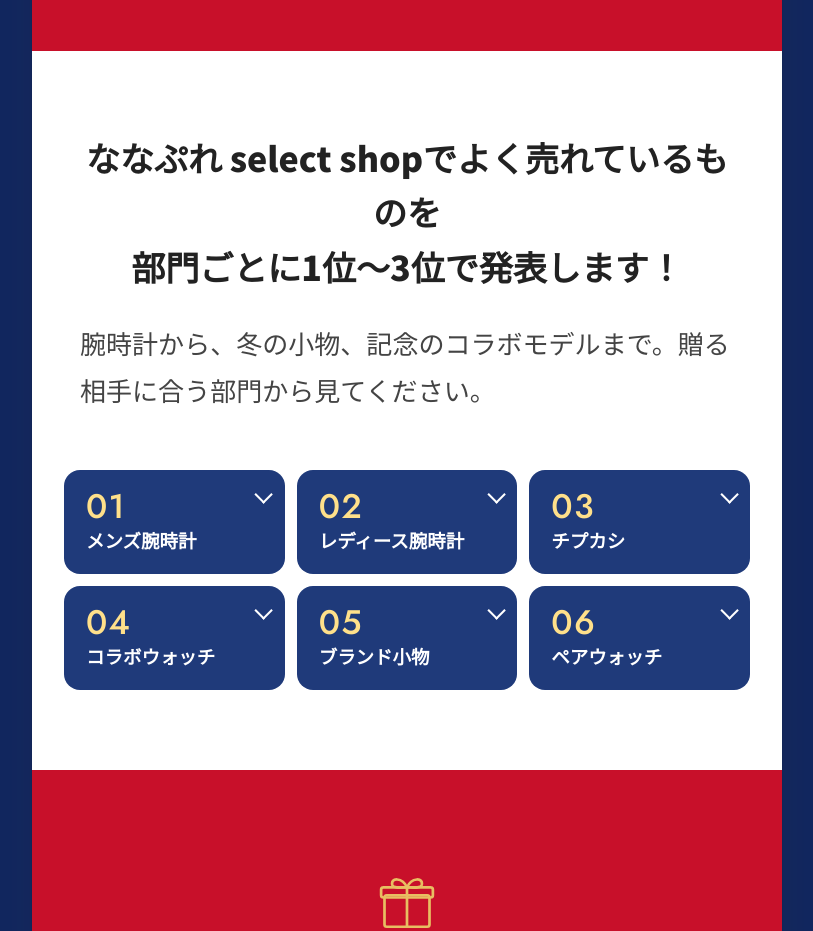
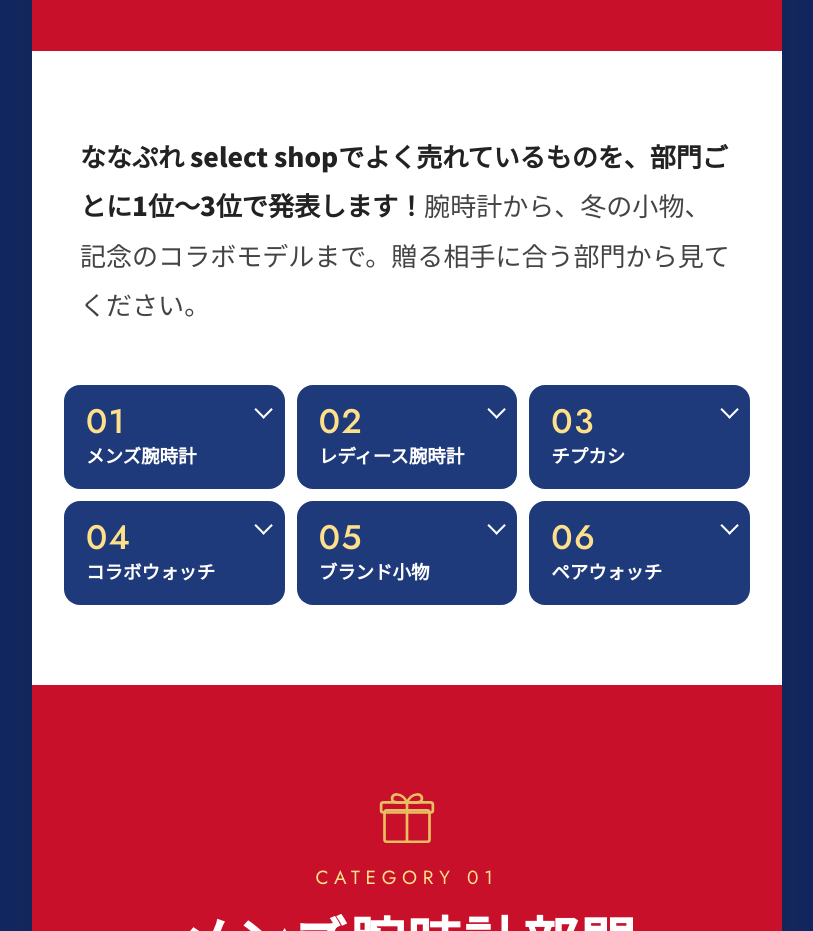
Before and after one commit to sakikohatakeyama/7ple-bestseller-award-2026, a plain HTML site: page index.html in a window 1280 px wide. Shown: the part 1400-2331 px from the top of the page, without its empty margins (233-1046 px from the left). Drawn offline with Linux system fonts and the light colour scheme; a web font is replaced by a local one.

Commit message:
導入の見出しと説明文をひとつにまとめ、文字の大きさをそろえる
Co-Authored-By: Claude Sonnet 5.5 <noreply@anthropic.com>

```diff
--- a/index.html
+++ b/index.html
@@ -126,8 +126,9 @@ a{color:inherit;text-decoration:none}
 
 /* ---------------- 本文 ---------------- */
 .intro{padding:clamp(40px,10.7vw,80px) clamp(20px,6.4vw,48px) clamp(28px,7.5vw,56px);text-align:center}
-.intro h2{font-size:clamp(14px,3.95vw,34px);font-weight:900;line-height:1.6}
-.intro p{margin-top:1em;font-size:.93em;color:#444;text-align:left}
+.intro-lead{font-size:.93em;line-height:1.9;color:#444;text-align:left}
+.intro-lead h2,.intro-lead p{display:inline;font-size:inherit;margin:0}
+.intro-lead h2{font-weight:900;color:#222;line-height:inherit}
 .intro .note{font-size:.72em;color:var(--muted);margin-top:.8em}
 
 /* 部門の目次 */
@@ -381,8 +382,7 @@ html:not(.js) .santa{transform:none}
 </header>
 
 <section class="intro rv">
-  <h2>ななぷれ select shopでよく売れているものを<br>部門ごとに1位〜3位で発表します！</h2>
-  <p>腕時計から、冬の小物、記念のコラボモデルまで。贈る相手に合う部門から見てください。</p>
+  <div class="intro-lead"><h2>ななぷれ select shopでよく売れているものを、部門ごとに1位〜3位で発表します！</h2><p>腕時計から、冬の小物、記念のコラボモデルまで。贈る相手に合う部門から見てください。</p></div>
 </section>
 
 <nav class="idx" aria-label="部門一覧"><a class="idx-item" href="#mens"><span class="no en">01</span><span class="t">メンズ腕時計</span></a><a class="idx-item" href="#ladies"><span class="no en">02</span><span class="t">レディース腕時計</span></a><a class="idx-item" href="#cheap"><span class="no en">03</span><span class="t">チプカシ</span></a><a class="idx-item" href="#collab"><span class="no en">04</span><span class="t">コラボウォッチ</span></a><a class="idx-item" href="#goods"><span class="no en">05</span><span class="t">ブランド小物</span></a><a class="idx-item" href="#pair"><span class="no en">06</span><span class="t">ペアウォッチ</span></a></nav>
```
